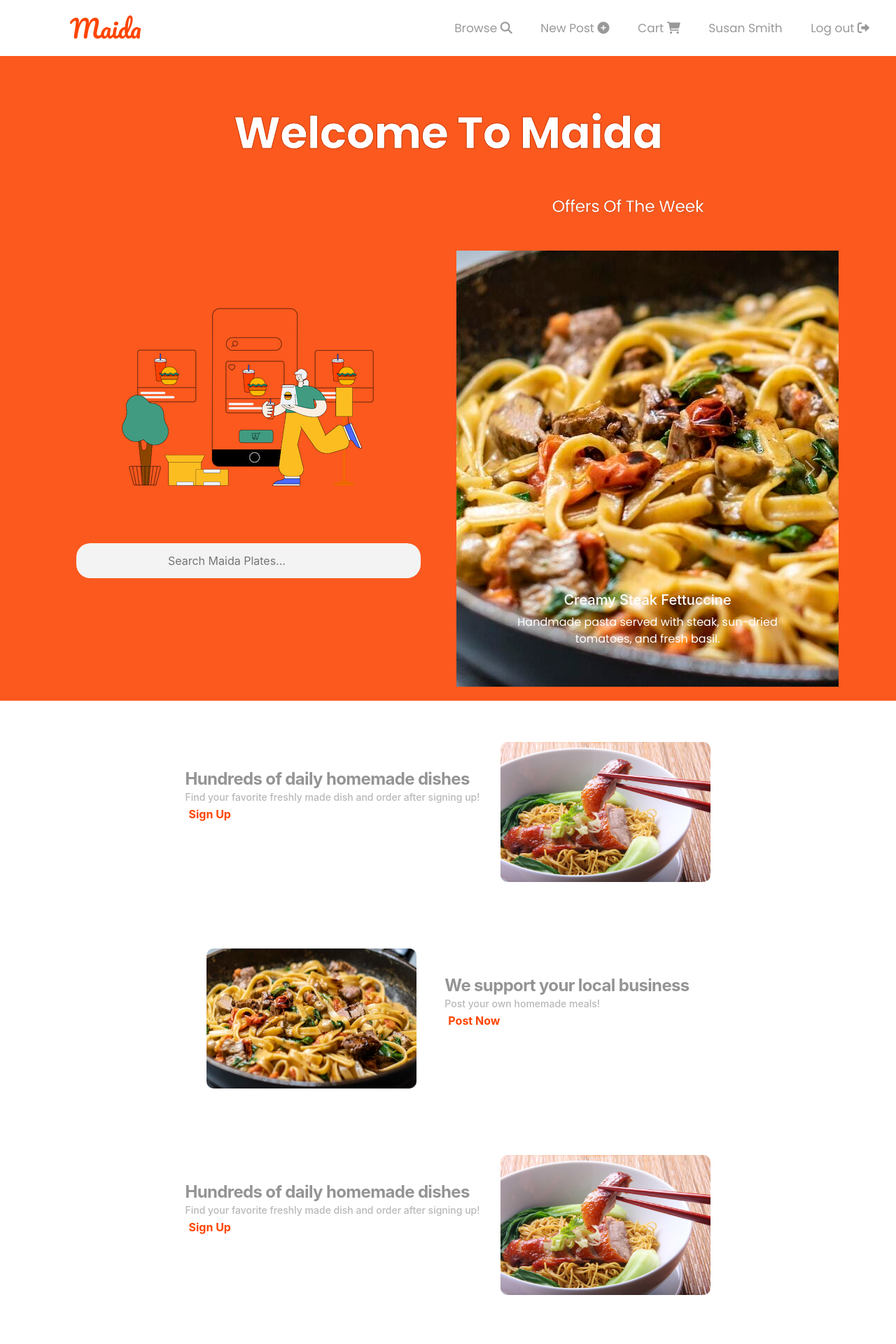
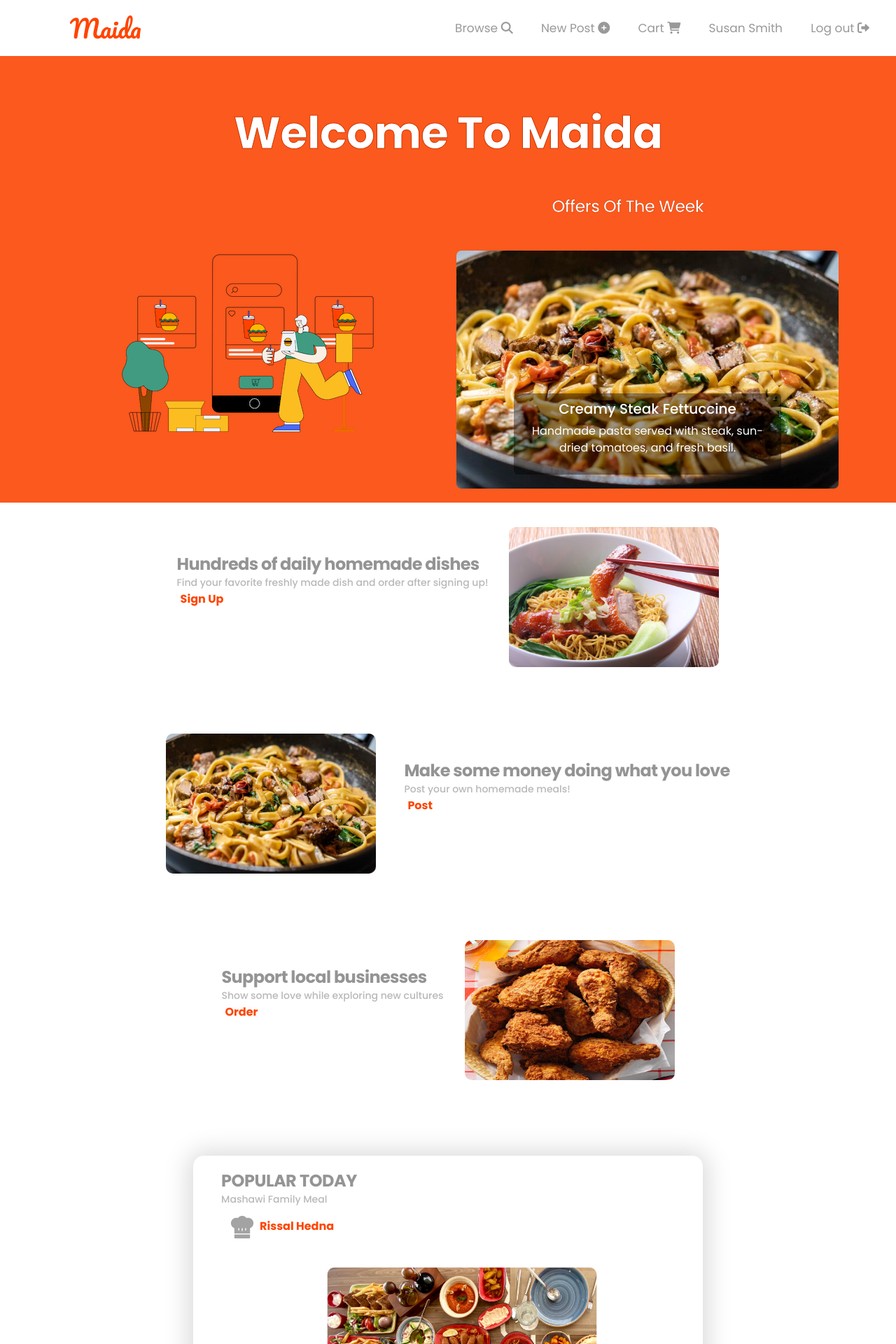
Before and after one commit to JamilAwada/Maida, a PHP site: page /home.html in a window 1280 px wide. Shown: the top 1920 px of the page at 70% size. Run offline with PHP 8.4, Linux system fonts and the light colour scheme.

Commit message:
cleaned up home

```diff
--- a/home.css
+++ b/home.css
@@ -1,16 +1,38 @@
-body{
-    width:100%;
+@import url('https://fonts.googleapis.com/css2?family=Pacifico&family=Poppins:wght@100;200;300;400;500;600;700;800;900&display=swap');
+
+body {
+  width: 100%;
   height: 100%;
   overflow-x: hidden;
 }
-div{
+
+div {
   display: block;
 }
-*{
-    font-family: DD-TTNorms, -apple-system, BlinkMacSystemFont, "Segoe UI", Roboto, Helvetica, Arial, sans-serif, "Apple Color Emoji", "Segoe UI Emoji", "Segoe UI Symbol";
 
+* {
+  font-family: 'Poppins', sans-serif;
+  text-decoration: none;
 }
-.topbackground{
+
+.carousel-inner {
+    border-radius: 7px;
+}
+
+.carousel-caption {
+    padding: 10px;
+    background-color: rgba(0, 0, 0, 0.4);
+    border-radius: 7px;
+}
+
+.carousel-item img {
+    width: 100%;
+    max-width: 100%;
+    height: 100%;
+    max-height: 100%;
+}
+
+.topbackground {
   width: 100vw;
   height: 100%;
   background-color: rgb(251, 89, 30);
@@ -19,22 +41,25 @@ div{
   align-items: flex-end;
   padding: 20px;
 }
-.welcometext{
+
+.welcometext {
   color: white;
   font-size: 64px;
   font-weight: 700;
-    line-height:180px;
+  line-height: 180px;
   letter-spacing: -0.02ch;
   color: rgb(255, 255, 255);
   text-align: center;
   display: block;
   -webkit-text-stroke: 1px rgb(208, 55, 0);
 }
-.offerstext{
+
+
+.offerstext {
   color: white;
   font-size: 24px;
   font-weight: 500;
-    line-height:30px;
+  line-height: 30px;
   letter-spacing: -0.04ch;
   color: rgb(255, 255, 255);
   text-align: left;
@@ -42,7 +67,6 @@ div{
   margin-left: 25%;
   margin-bottom: 5px;
   -webkit-text-stroke: 0.5px rgb(208, 55, 0);
-
 }
 
 .searchbar {
@@ -58,7 +82,7 @@ div{
   box-sizing: border-box;
 }
 
-  .searchbar input[type=text] {
+.searchbar input[type="text"] {
   padding: 8px;
   border: none;
   margin-top: 5px;
@@ -71,53 +95,51 @@ div{
   border-radius: 10px;
   background-color: #f3f3f3;
   outline: none;
-
 }
 
 @media screen and (max-width: 600px) {
-    .searchbar{
+  .searchbar {
     width: 50%;
   }
-    .searchbar input[type=text] {
+  .searchbar input[type="text"] {
     float: none;
     display: block;
     text-align: left;
     width: 100%;
     margin: 0;
     padding: 14px;
-outline: none;    }
+    outline: none;
+  }
 }
 
-.maincol{
+.maincol {
   box-sizing: border-box;
   height: 100%;
   display: flex;
   flex-direction: column;
   align-items: center;
   justify-content: center;
-
 }
-.rowcontainer{
+.rowcontainer {
   width: 70%;
   display: flex;
   align-items: stretch;
   justify-content: center;
   flex-flow: row nowrap;
   padding-bottom: 60px;
+}
 
-}
-.textcontainer{
+.textcontainer {
   display: flex;
   flex-flow: column nowrap;
   justify-content: center;
 }
 
-.titleout{
+.titleout {
   display: block;
 }
-.titlein{
+.titlein {
   font-size: 24px;
-    font-family: DD-TTNorms, -apple-system, BlinkMacSystemFont, "Segoe UI", Roboto, Helvetica, Arial, sans-serif, "Apple Color Emoji", "Segoe UI Emoji", "Segoe UI Symbol";
   font-weight: 700;
   line-height: 32px;
   letter-spacing: -0.04ch;
@@ -125,27 +147,25 @@ outline: none;    }
   display: block;
 }
 
-.paraout{
+.paraout {
   display: block;
 }
-.parain{
+.parain {
   font-size: 14px;
-    font-family: DD-TTNorms, -apple-system, BlinkMacSystemFont, "Segoe UI", Roboto, Helvetica, Arial, sans-serif, "Apple Color Emoji", "Segoe UI Emoji", "Segoe UI Symbol";
   font-weight: 500;
   line-height: 20px;
   letter-spacing: 0ch;
   color: rgb(184, 184, 184);
   display: block;
-
 }
-.Alinks{
+.Alinks {
   box-sizing: border-box;
 }
 
-.dish{
+.dish {
   height: 200px;
   width: 300px;
-    margin-left : 30px;
+  margin-left: 30px;
   margin-top: 35px;
   border-radius: 10px;
   display: block;
@@ -153,21 +173,21 @@ outline: none;    }
   margin-right: 0px;
 }
 
-.dish2{
+.dish2 {
   height: 200px;
   width: 300px;
-    margin-left : 0px;
+  margin-left: 0px;
   margin-right: 40px;
   margin-top: 35px;
   border-radius: 10px;
   display: block;
   transition: 0.5s;
 }
-.dish2:hover{
+.dish2:hover {
   transform: scale(1.1);
 }
 
-.links{
+.links {
   max-width: 100%;
   margin: 0px;
   padding: 5px;
@@ -179,10 +199,14 @@ outline: none;    }
   transition: 0.15s;
   text-decoration: none;
 }
-.spanup{
+
+.links:hover {
+    text-decoration: none;
+}
+
+.spanup {
   color: orangered;
   font-size: 16px;
-    font-family: DD-TTNorms, -apple-system, BlinkMacSystemFont, "Segoe UI", Roboto, Helvetica, Arial, sans-serif, "Apple Color Emoji", "Segoe UI Emoji", "Segoe UI Symbol";
   font-weight: 700;
   line-height: 18px;
   text-align: center;
@@ -192,23 +216,27 @@ outline: none;    }
   max-width: 100%;
 }
 
-.spanup:hover{
+.spanup:hover {
   cursor: pointer;
   text-decoration: underline;
 }
 
-.dish:hover{
-    transform:scale(1.1);
+.dish:hover {
+  transform: scale(1.1);
+  background-color: orangered;
 }
 
-#popular{
+.dishpop {
+    transform: scale(1.1);
+}
+
+#popular {
   box-shadow: 0px 1px 35px 7px rgba(0, 0, 0, 0.15);
   border-radius: 15px;
   z-index: 99;
   background-color: white;
-
 }
-.maincol2{
+.maincol2 {
   box-sizing: border-box;
   height: 100%;
   width: 85%;
@@ -217,7 +245,7 @@ outline: none;    }
   align-items: center;
   justify-content: center;
 }
-.rowcontainerpop{
+.rowcontainerpop {
   width: 100%;
   display: flex;
   align-items: stretch;
@@ -225,15 +253,14 @@ outline: none;    }
   flex-flow: row nowrap;
   position: relative;
 }
-.imgpop{
+.imgpop {
   margin: 20px;
   display: flex;
   justify-content: center;
   align-items: center;
   flex-direction: column;
-
 }
-.dishpop{
+.dishpop {
   height: 250px;
   width: 350px;
   margin: 20px;
@@ -242,26 +269,22 @@ outline: none;    }
   position: relative;
   justify-content: center;
   align-items: center;
-
 }
-.dishpop:hover{
-    transform: scale(1.1);
-
+.dishpop:hover {
+  transform: scale(1.4);
 }
-.textcontainerpop{
+.textcontainerpop {
   margin-left: 40px;
   margin-top: 20px;
   width: 100%;
   display: flex;
   flex-flow: column nowrap;
 }
-.titleoutpop{
+.titleoutpop {
   display: block;
-
 }
-.titleinpop{
+.titleinpop {
   font-size: 24px;
-    font-family: DD-TTNorms, -apple-system, BlinkMacSystemFont, "Segoe UI", Roboto, Helvetica, Arial, sans-serif, "Apple Color Emoji", "Segoe UI Emoji", "Segoe UI Symbol";
   font-weight: 700;
   line-height: 32px;
   letter-spacing: -0.03ch;
@@ -269,28 +292,26 @@ outline: none;    }
   margin: 0px;
   padding: 0px;
   display: block;
-
 }
 
-#carouselExampleCaptions{
+#carouselExampleCaptions {
   width: 100%;
 }
 
-.container{
+.container {
   width: 100%;
 }
 
-.left-col{
+.left-col {
   display: flex;
   flex-direction: column;
 }
 
-.searchbar{
+.searchbar {
   width: 90%;
   margin-top: 4em;
 }
 
-
-.offerstext{
+.offerstext {
   text-align: start;
 }
--- a/home.html
+++ b/home.html
@@ -21,7 +21,7 @@
       crossorigin="anonymous"
       referrerpolicy="no-referrer"
     />
-    <link href="home.css" rel="stylesheet" />
+    <link rel="stylesheet" href="home.css" />
     <link rel="stylesheet" href="navbar.css" />
     <link rel="stylesheet" href="footer.css" />
 
@@ -49,6 +49,7 @@
     <!-- NavBar End -->
 
     <!--Main Top-->
+
     <div class="topbackground">
       <div class="container-fluid">
         <div class="container mr-0">
@@ -65,16 +66,16 @@
                   height="auto"
                   class="d-block"
                   alt="Food Image"
+                  id="humans"
                 />
-              </div>
-              <div class="searchbar">
-                <input type="text" placeholder="Search Maida Plates..." />
               </div>
             </div>
             <div class="col col-6">
               <span class="offerstext mb-5">Offers Of The Week</span>
+
               <!-- Carousel -->
-              <div
+              <div class="curtain">
+                <div
                 id="carouselExampleCaptions"
                 class="carousel slide carousel-fade"
                 data-bs-ride="false"
@@ -94,7 +95,7 @@
 
                   <div class="carousel-item">
                     <img src="images/friedchicken.jpg" class="" alt="chicken" />
-                    <div class="carousel-caption d-none d-md-block">
+                    <div class="carousel-caption">
                       <h5 class="grey-bg">Southern Style Fried Chicken</h5>
                       <p class="grey-bg">
                         American-style buttermilk fried chicken, available spicy
@@ -104,7 +105,7 @@
                   </div>
                   <div class="carousel-item">
                     <img src="images/ch.jpg" class="" alt="chinese" />
-                    <div class="carousel-caption d-none d-md-block">
+                    <div class="carousel-caption">
                       <h5 class="grey-bg">Hong Shao Rou</h5>
                       <p class="grey-bg">
                         Hand pulled noodles alongside crispy Chinese pork belly
@@ -143,8 +144,11 @@
         </div>
       </div>
     </div>
-    <br />
+              </div>
+
+
     <!-- Goals Container-->
+
     <div class="maincol" id="1">
       <div class="rowcontainer">
         <div class="textcontainer">
@@ -167,7 +171,8 @@
         </div>
       </div>
 
-      <!-- Goals Container2-->
+      <!-- Goals Container 2 -->
+
       <div class="rowcontainer" id="2">
         <div class="imgcontainer">
           <img class="dish2" src="images/pasta.jpg" />
@@ -175,41 +180,42 @@
 
         <div class="textcontainer">
           <div class="titleout">
-            <span class="titlein">We support your local business</span>
+            <span class="titlein">Make some money doing what you love</span>
           </div>
           <div class="paraout">
             <span class="parain">Post your own homemade meals!</span>
             <div class="Alinks">
-              <a class="links"><span class="spanup">Post Now</span></a>
+              <a class="links"><span class="spanup">Post</span></a>
             </div>
           </div>
         </div>
       </div>
 
-      <!-- Goals Container3-->
+      <!-- Goals Container 3-->
 
       <div class="rowcontainer">
         <div class="textcontainer">
           <div class="titleout">
-            <span class="titlein">Hundreds of daily homemade dishes</span>
+            <span class="titlein">Support local businesses</span>
           </div>
           <div class="paraout">
             <span class="parain"
-              >Find your favorite freshly made dish and order after signing
-              up!</span
+              >Show some love while exploring new cultures</span
             >
             <div class="Alinks">
-              <a class="links"><span class="spanup">Sign Up</span></a>
+              <a class="links"><span class="spanup">Order</span></a>
             </div>
           </div>
         </div>
 
         <div class="imgcontainer">
-          <img class="dish" src="images/ch.jpg" />
+          <img class="dish" src="images/friedchicken.jpg" />
         </div>
       </div>
       <br />
+
       <!-- Popular-->
+
       <br />
       <div class="maincol2">
         <div class="rowcontainer" id="popular">
@@ -223,7 +229,7 @@
               <div class="Alinks">
                 <a class="links"
                   ><span class="spanup"
-                    ><img src="images/chef.png" class="" />Rissal Hedna</span
+                    ><img src="images/chef.png" class=""/>Rissal Hedna</span
                   >
                 </a>
               </div>
```
Also changed, not shown: footer.html (+15 -12 lines). Lines whose indentation alone changed are shown as unchanged.
